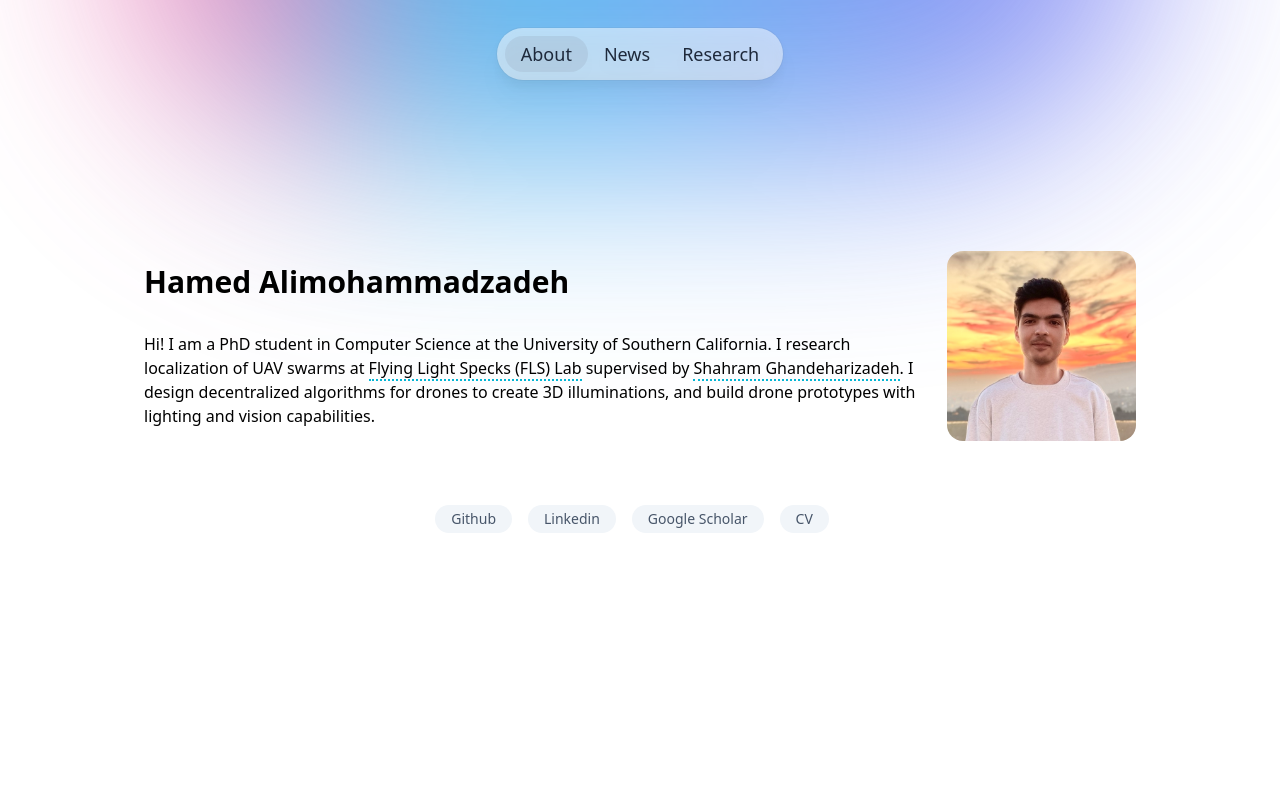
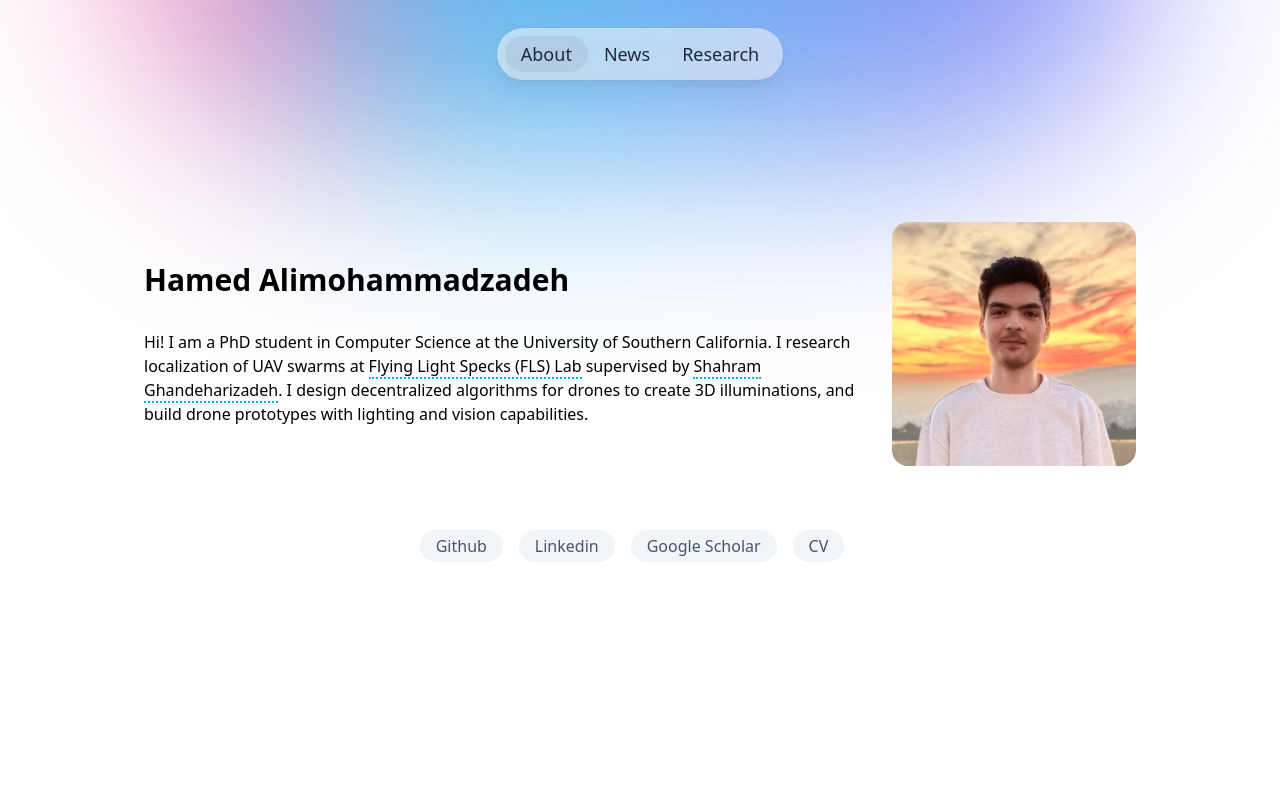
Before and after one commit to Hamedamz/hamedamz.github.io, a Nuxt app: page / in a window 1280 px wide. Shown: the top 800 px of the page. Built offline with nearby package versions, Linux system fonts and the light colour scheme.

Commit message:
chore: refine hero badges style

```diff
--- a/app.vue
+++ b/app.vue
@@ -87,7 +87,7 @@ onUnmounted(() => {
       </div>
 
       <div class="flex items-center gap-4">
-        <div class="flex flex-col justify-center">
+        <div class="flex flex-col justify-center basis-3/4">
           <div class="flex items-center gap-x-4 sm:gap-x-8">
             <div class="w-28 sm:w-48 md:hidden">
               <img :src="HERO.photo" :alt="`${HERO.my_name}'s photo`" class="rounded-2xl"/>
@@ -99,14 +99,14 @@ onUnmounted(() => {
           <div class="mt-8" v-html="HERO.bio"></div>
         </div>
 
-        <div class="hidden md:block">
+        <div class="hidden md:block basis-1/4">
           <img :src="HERO.photo" :alt="`${HERO.my_name}'s photo`" class="rounded-2xl"/>
         </div>
       </div>
 
       <div class="text-center">
         <a
-            class="text-sm capitalize transition-colors text-slate-600 border-gray-200 inline-block rounded-full px-4 py-1 me-4 mb-4 bg-slate-100 hover:bg-slate-200"
+            class="text-base capitalize transition-colors text-slate-600 border-gray-200 inline-block rounded-full px-4 py-1 me-4 mb-4 bg-slate-100 hover:bg-slate-200"
             v-for="resource in HERO.profiles"
             :href="resource.link"
             target="_blank"
```
